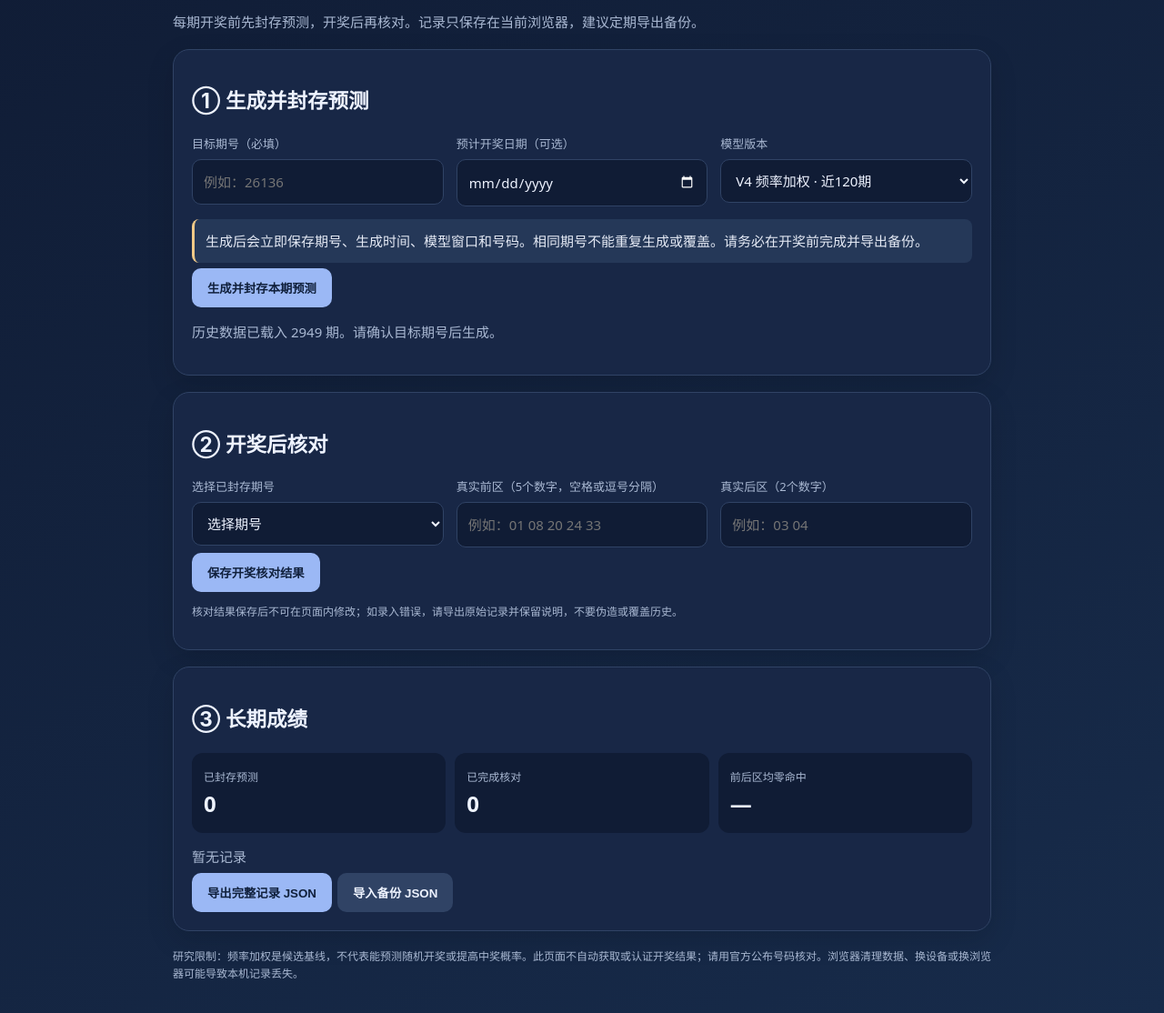
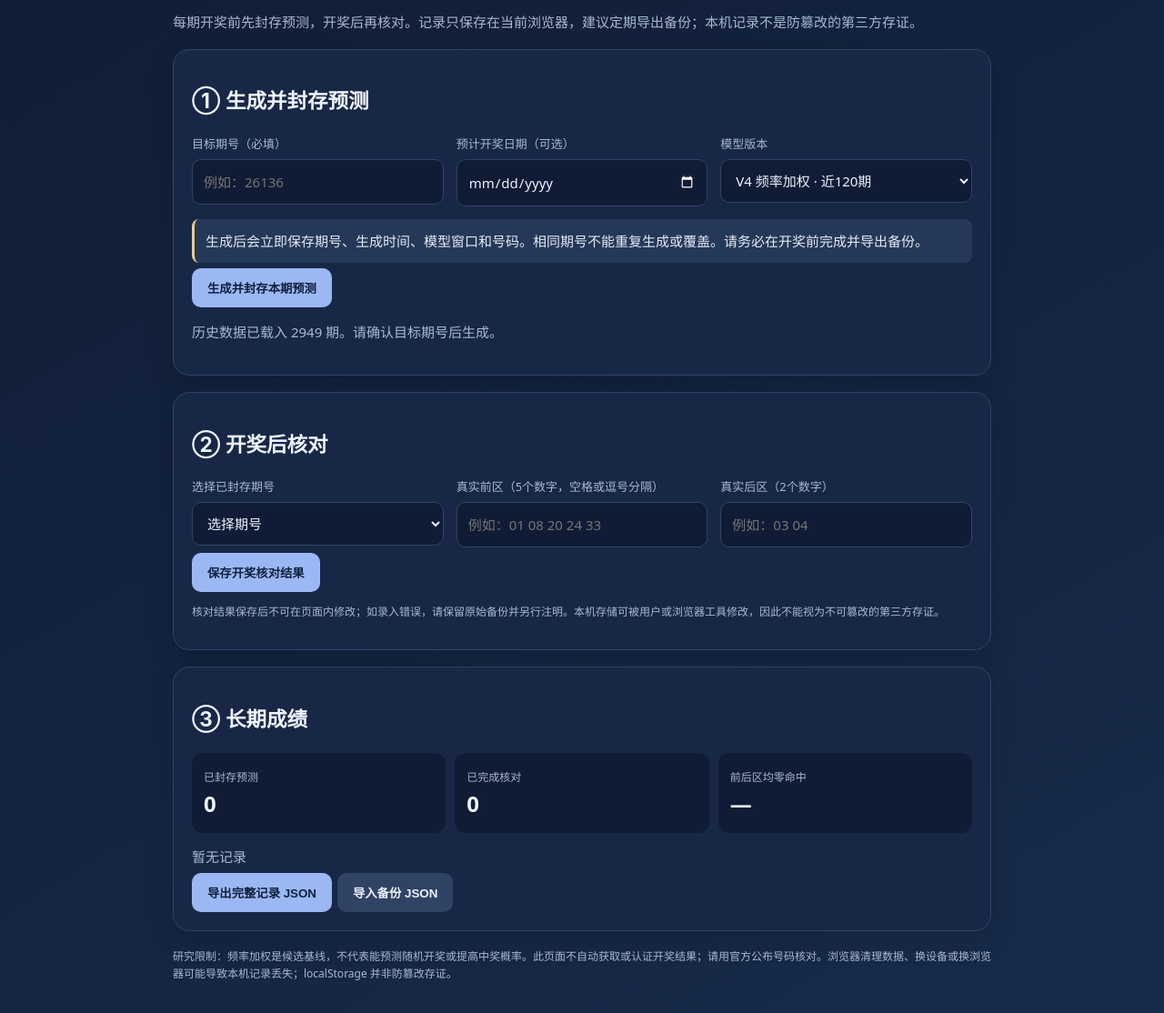
Before and after one commit to jxsuenhuen/dlt-pwa, a plain HTML site: page research/v4-ledger.html in a window 1280 px wide. Shown: the part 124-1238 px from the top of the page at 91% size. Drawn offline with Linux system fonts and the light colour scheme.

Commit message:
Require future issue numbers and clarify local record integrity limits

```diff
--- a/research/v4-ledger.html
+++ b/research/v4-ledger.html
@@ -16,7 +16,7 @@ button{border:0;border-radius:10px;padding:12px 17px;background:var(--accent);co
 </style></head>
 <body><main>
 <div class="top"><a href="../index.html" style="color:#b9ccf5">← 返回 V15 主页面</a><span class="tag">V4 研究工具 · 不影响 V15</span></div>
-<h1>真实预测记录台</h1><p class="sub">每期开奖前先封存预测，开奖后再核对。记录只保存在当前浏览器，建议定期导出备份。</p>
+<h1>真实预测记录台</h1><p class="sub">每期开奖前先封存预测，开奖后再核对。记录只保存在当前浏览器，建议定期导出备份；本机记录不是防篡改的第三方存证。</p>
 <div class="panel">
 <h2>① 生成并封存预测</h2>
 <div class="grid">
@@ -32,12 +32,12 @@ button{border:0;border-radius:10px;padding:12px 17px;background:var(--accent);co
 <div><label for="verifyIssue">选择已封存期号</label><select id="verifyIssue"><option value="">暂无待核对记录</option></select></div>
 <div><label for="actualFront">真实前区（5个数字，空格或逗号分隔）</label><input id="actualFront" placeholder="例如：01 08 20 24 33"></div>
 <div><label for="actualBack">真实后区（2个数字）</label><input id="actualBack" placeholder="例如：03 04"></div>
-</div><button id="verify">保存开奖核对结果</button><p class="small">核对结果保存后不可在页面内修改；如录入错误，请导出原始记录并保留说明，不要伪造或覆盖历史。</p></div>
+</div><button id="verify">保存开奖核对结果</button><p class="small">核对结果保存后不可在页面内修改；如录入错误，请保留原始备份并另行注明。本机存储可被用户或浏览器工具修改，因此不能视为不可篡改的第三方存证。</p></div>
 <div class="panel"><h2>③ 长期成绩</h2><div class="stats"><div class="stat"><span class="small">已封存预测</span><strong id="total">0</strong></div><div class="stat"><span class="small">已完成核对</span><strong id="checked">0</strong></div><div class="stat"><span class="small">前后区均零命中</span><strong id="zero">—</strong></div></div>
 <div id="records" style="margin-top:14px" class="muted">暂无记录</div>
 <button id="export">导出完整记录 JSON</button><button id="importBtn" class="secondary">导入备份 JSON</button><input id="file" type="file" accept="application/json,.json" hidden>
 </div>
-<p class="small">研究限制：频率加权是候选基线，不代表能预测随机开奖或提高中奖概率。此页面不自动获取或认证开奖结果；请用官方公布号码核对。浏览器清理数据、换设备或换浏览器可能导致本机记录丢失。</p>
+<p class="small">研究限制：频率加权是候选基线，不代表能预测随机开奖或提高中奖概率。此页面不自动获取或认证开奖结果；请用官方公布号码核对。浏览器清理数据、换设备或换浏览器可能导致本机记录丢失；localStorage 并非防篡改存证。</p>
 </main>
 <script>
 const KEY='dlt-v4-prediction-ledger-v1';
@@ -53,7 +53,7 @@ function balls(id,nums,back=false){$(id).innerHTML=nums.map(n=>'<span class="bal
 function parseNums(s,count,max){const a=s.trim().split(/[\s,，、]+/).filter(Boolean).map(Number);if(a.length!==count||a.some(n=>!Number.isInteger(n)||n<1||n>max)||new Set(a).size!==count)throw Error('号码数量、范围或重复号码不正确');return a.sort((x,y)=>x-y)}
 function render(){const checked=ledger.filter(x=>x.actual);$('total').textContent=ledger.length;$('checked').textContent=checked.length;$('zero').textContent=checked.length?checked.filter(x=>x.frontHits===0&&x.backHits===0).length+' / '+checked.length:'—';$('verifyIssue').innerHTML='<option value="">选择期号</option>'+ledger.filter(x=>!x.actual).map(x=>'<option value="'+x.issue+'">'+x.issue+'（待核对）</option>').join('');$('records').innerHTML=ledger.length?[...ledger].reverse().map(x=>'<div class="entry"><b>第 '+x.issue+' 期</b> · '+x.window+'期窗口 · <span class="small">'+new Date(x.createdAt).toLocaleString()+'</span><div class="numbers">'+x.front.map(n=>'<span class="ball">'+pad(n)+'</span>').join('')+'<span style="width:10px"></span>'+x.back.map(n=>'<span class="ball back">'+pad(n)+'</span>').join('')+'</div>'+(x.actual?'<span class="ok">已核对：前区 '+x.frontHits+' 个，后区 '+x.backHits+' 个</span>':'<span class="warn">等待开奖核对</span>')+'</div>').join(''):'暂无记录';}
 async function init(){try{const r=await fetch('../history.json',{cache:'no-store'});if(!r.ok)throw Error('历史数据读取失败');historyRows=await r.json();$('status').textContent='历史数据已载入 '+historyRows.length+' 期。请确认目标期号后生成。'}catch(e){$('status').textContent='历史数据载入失败：'+e.message+'。请刷新页面重试。'}}
-$('generate').onclick=()=>{try{const issue=$('issue').value.trim(),window=Number($('window').value);if(!/^\d{5}$/.test(issue))throw Error('请输入5位目标期号');if(ledger.some(x=>x.issue===issue))throw Error('该期号已有封存记录，不能重复生成');const prior=historyRows.filter(x=>String(x.issue)<issue).sort((a,b)=>String(a.issue).localeCompare(String(b.issue)));if(prior.length<window)throw Error('目标期号之前的历史数据不足'+window+'期');const recent=prior.slice(-window),fc=Array(36).fill(0),bc=Array(13).fill(0);recent.forEach(d=>{d.front.forEach(n=>fc[n]++);d.back.forEach(n=>bc[n]++)});const item={issue,drawDate:$('drawDate').value||null,window,model:'frequency_weighted',front:pickWeighted(fc,35,5),back:pickWeighted(bc,12,2),createdAt:new Date().toISOString(),historyThrough:recent[recent.length-1].issue,actual:null};ledger.push(item);save();balls('front',item.front);balls('back',item.back,true);$('stamp').textContent='已封存 '+new Date(item.createdAt).toLocaleString()+'；历史数据截至 '+item.historyThrough;$('preview').hidden=false;$('status').textContent='封存成功。请在开奖前保留本记录并导出备份。';render()}catch(e){$('status').textContent=e.message}};
+$('generate').onclick=()=>{try{const issue=$('issue').value.trim(),window=Number($('window').value);if(!/^\d{5}$/.test(issue))throw Error('请输入5位目标期号');if(ledger.some(x=>x.issue===issue))throw Error('该期号已有封存记录，不能重复生成');const latestIssue=historyRows.map(x=>String(x.issue)).sort().at(-1);if(latestIssue&&issue<=latestIssue)throw Error('目标期号必须晚于当前历史数据最新期号（'+latestIssue+'），避免事后回测冒充开奖前预测');const prior=historyRows.filter(x=>String(x.issue)<issue).sort((a,b)=>String(a.issue).localeCompare(String(b.issue)));if(prior.length<window)throw Error('目标期号之前的历史数据不足'+window+'期');const recent=prior.slice(-window),fc=Array(36).fill(0),bc=Array(13).fill(0);recent.forEach(d=>{d.front.forEach(n=>fc[n]++);d.back.forEach(n=>bc[n]++)});const item={issue,drawDate:$('drawDate').value||null,window,model:'frequency_weighted',front:pickWeighted(fc,35,5),back:pickWeighted(bc,12,2),createdAt:new Date().toISOString(),historyThrough:recent[recent.length-1].issue,actual:null};ledger.push(item);save();balls('front',item.front);balls('back',item.back,true);$('stamp').textContent='已封存 '+new Date(item.createdAt).toLocaleString()+'；历史数据截至 '+item.historyThrough;$('preview').hidden=false;$('status').textContent='封存成功。请在开奖前保留本记录并导出备份。';render()}catch(e){$('status').textContent=e.message}};
 $('verify').onclick=()=>{try{const issue=$('verifyIssue').value,item=ledger.find(x=>x.issue===issue);if(!item||item.actual)throw Error('请选择尚未核对的封存期号');const front=parseNums($('actualFront').value,5,35),back=parseNums($('actualBack').value,2,12);item.actual={front,back,verifiedAt:new Date().toISOString()};item.frontHits=front.filter(n=>item.front.includes(n)).length;item.backHits=back.filter(n=>item.back.includes(n)).length;save();$('actualFront').value='';$('actualBack').value='';render();$('status').textContent='开奖核对已保存：前区命中 '+item.frontHits+' 个，后区命中 '+item.backHits+' 个。'}catch(e){$('status').textContent=e.message}};
 $('export').onclick=()=>{const blob=new Blob([JSON.stringify({format:'dlt-v4-ledger-v1',exportedAt:new Date().toISOString(),records:ledger},null,2)],{type:'application/json'}),url=URL.createObjectURL(blob),a=document.createElement('a');a.href=url;a.download='dlt-v4-prediction-ledger.json';a.click();URL.revokeObjectURL(url)};
 $('importBtn').onclick=()=>$('file').click();$('file').onchange=async e=>{try{const data=JSON.parse(await e.target.files[0].text()),items=data.records;if(!Array.isArray(items))throw Error('备份格式不正确');const map=new Map(ledger.map(x=>[x.issue,x]));items.forEach(x=>{if(!/^\d{5}$/.test(x.issue)||!Array.isArray(x.front)||!Array.isArray(x.back))throw Error('备份含无效记录');if(!map.has(x.issue))map.set(x.issue,x)});ledger=[...map.values()].sort((a,b)=>a.issue.localeCompare(b.issue));save();render();$('status').textContent='备份导入完成；同一期号的已有记录未覆盖。'}catch(err){$('status').textContent=err.message}e.target.value=''};
```
